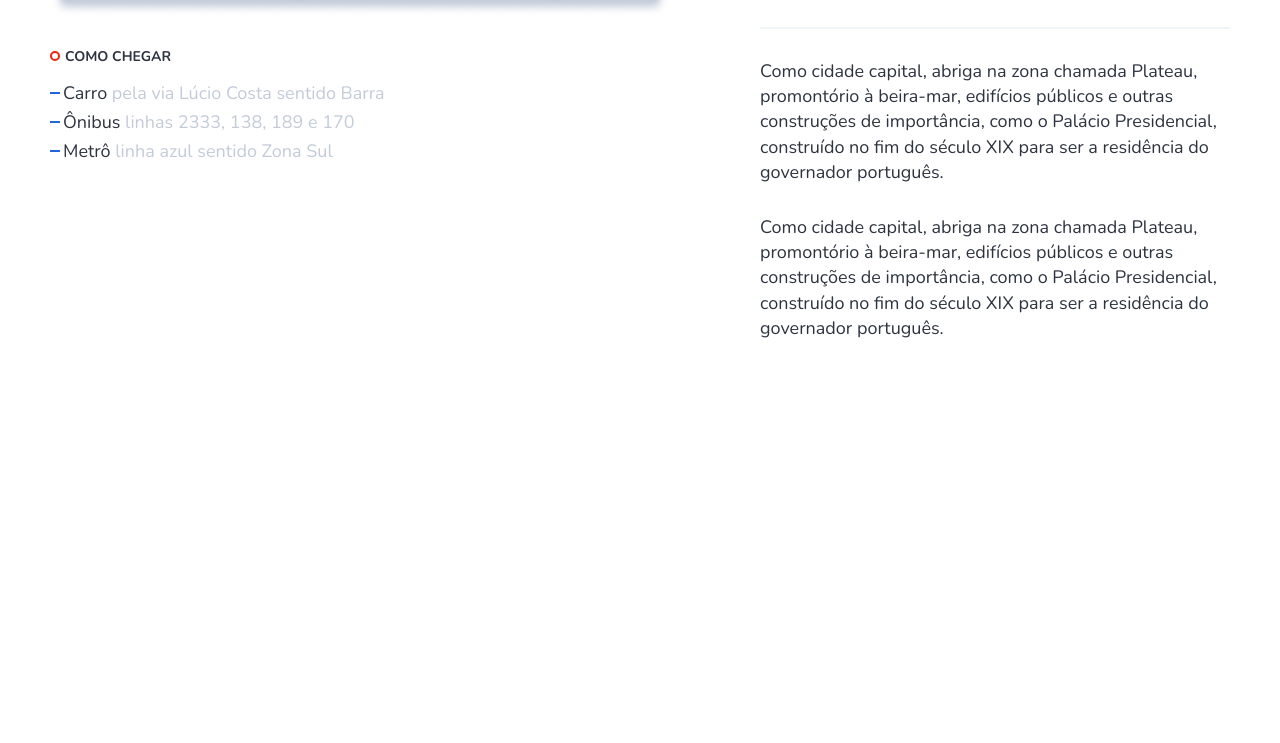
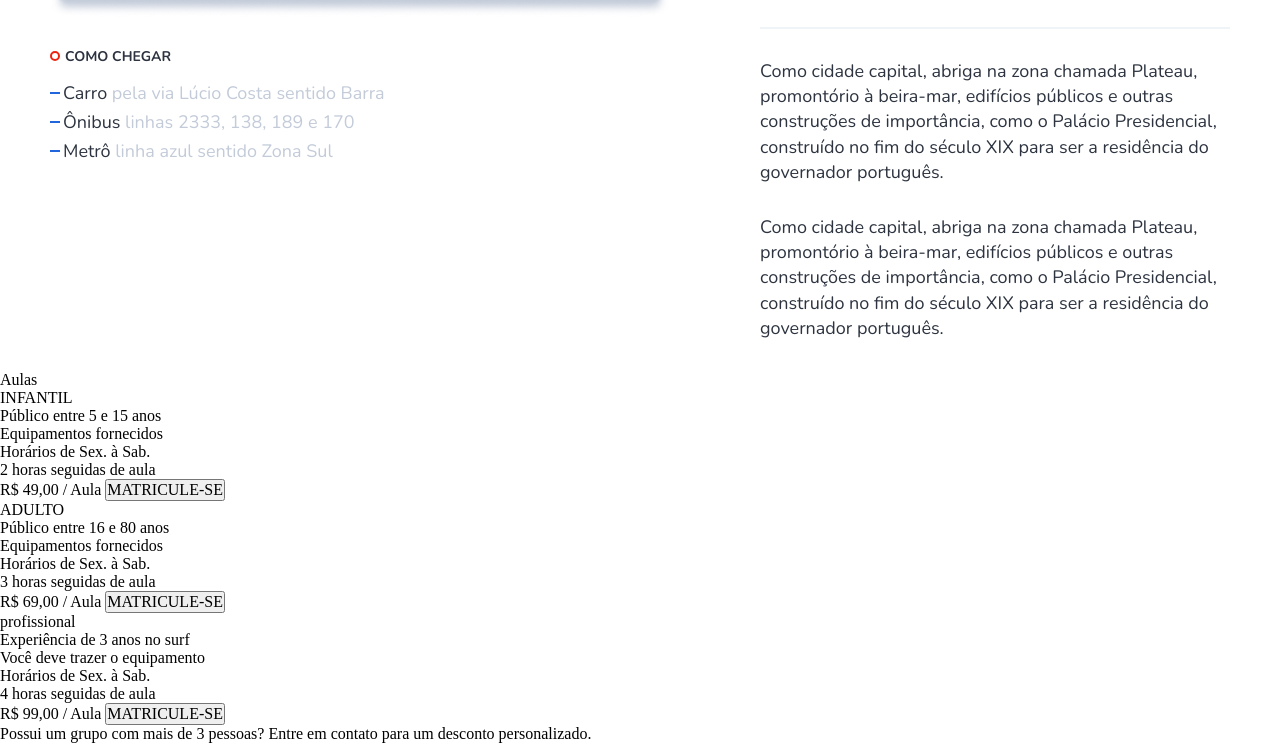
Before and after one commit to matheusleite01/Surfbot, a plain HTML site: page web/index.html in a window 1280 px wide. Shown: the part 1285-2028 px from the top of the page. Before the commit the page ends 1656 px from the top, so only its background shows below. Drawn offline with nearby package versions, Linux system fonts and the light colour scheme; a web font is replaced by a local one.

Commit message:
aula-html-finished

```diff
--- a/web/index.html
+++ b/web/index.html
@@ -46,7 +46,7 @@
   <section class="container beach">
 
     <div class="beach__map">
-        <img src="img/foto-galeria.jpg" alt="foto-galeria">
+      <img src="img/foto-galeria.jpg" alt="foto-galeria">
       <div class="beach__map__info">
         <h3>COMO CHEGAR</h3>
         <ul>
@@ -82,6 +82,50 @@
     </div>
   </section>
 
+  <section>
+    <h1>Aulas</h1>
+
+    <div>
+
+      <div>
+        <h2>INFANTIL</h2>
+        <ul>
+          <li>Público entre 5 e 15 anos</li>
+          <li>Equipamentos fornecidos</li>
+          <li>Horários de Sex. à Sab.</li>
+          <li>2 horas seguidas de aula</li>
+        </ul>
+        <span>R$ 49,00 / Aula</span>
+        <button>MATRICULE-SE</button>
+      </div>
+      <div>
+        <h2>ADULTO</h2>
+        <ul>
+          <li>Público entre 16 e 80 anos</li>
+          <li>Equipamentos fornecidos</li>
+          <li>Horários de Sex. à Sab.</li>
+          <li>3 horas seguidas de aula</li>
+        </ul>
+        <span>R$ 69,00 / Aula</span>
+        <button>MATRICULE-SE</button>
+      </div>
+      <div>
+        <h2>profissional</h2>
+        <ul>
+          <li>Experiência de 3 anos no surf</li>
+          <li>Você deve trazer o equipamento</li>
+          <li>Horários de Sex. à Sab.</li>
+          <li>4 horas seguidas de aula</li>
+        </ul>
+        <span>R$ 99,00 / Aula</span>
+        <button>MATRICULE-SE</button>
+      </div>
+
+    </div>
+    <p>Possui um grupo com mais de <span>3 pessoas</span>?
+      Entre <span>em contato</span> para um desconto personalizado.</p>
+  </section>
+
 </body>
 
 </html>
```
